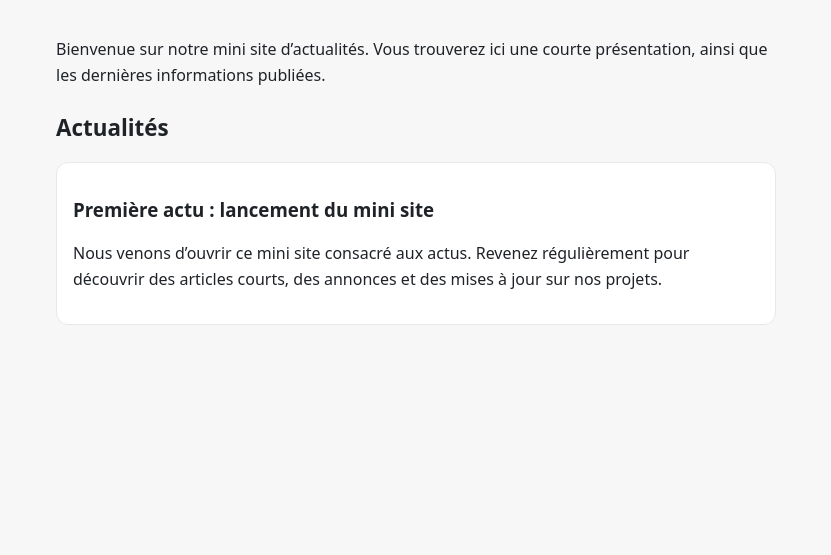
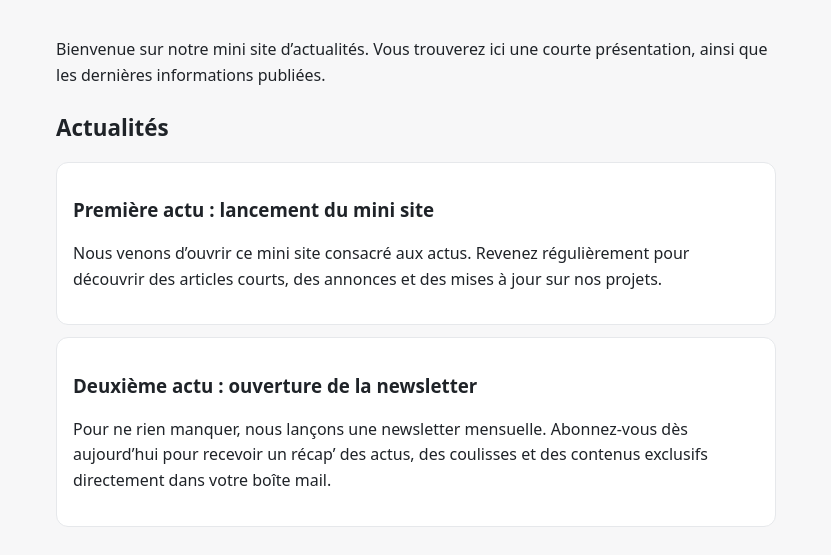
Before and after one commit to Guirw7/vibecoding-actu, a plain HTML site: page index.html in a window 1280 px wide. Shown: the part 91-646 px from the top of the page, without its empty margins (224-1055 px from the left). Drawn offline with Linux system fonts and the light colour scheme.

Commit message:
Ajoute un deuxième article d’actualité

```diff
--- a/index.html
+++ b/index.html
@@ -39,6 +39,16 @@
                 des mises à jour sur nos projets.
             </p>
         </article>
+
+        <!-- DEUXIÈME ARTICLE -->
+        <article>
+            <h3>Deuxième actu : ouverture de la newsletter</h3>
+            <p>
+                Pour ne rien manquer, nous lançons une newsletter mensuelle. Abonnez-vous
+                dès aujourd’hui pour recevoir un récap’ des actus, des coulisses et des
+                contenus exclusifs directement dans votre boîte mail.
+            </p>
+        </article>
     </section>
 </main>
 </body>
```
